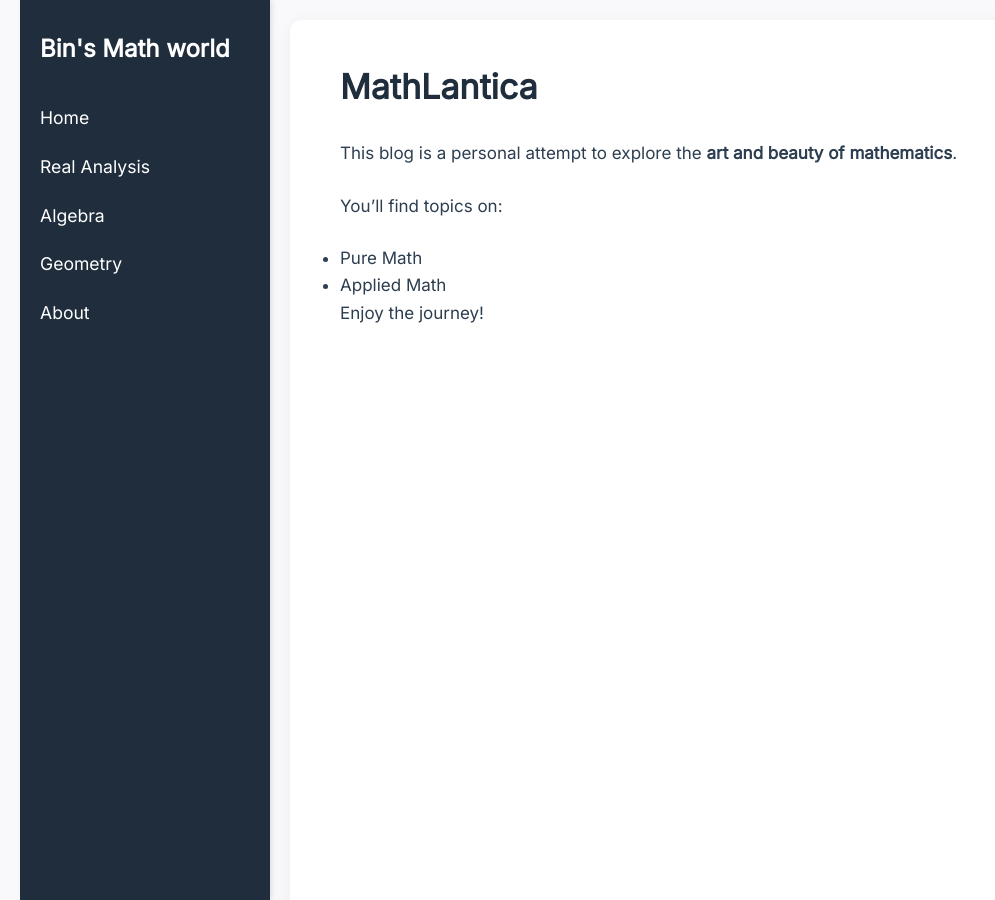
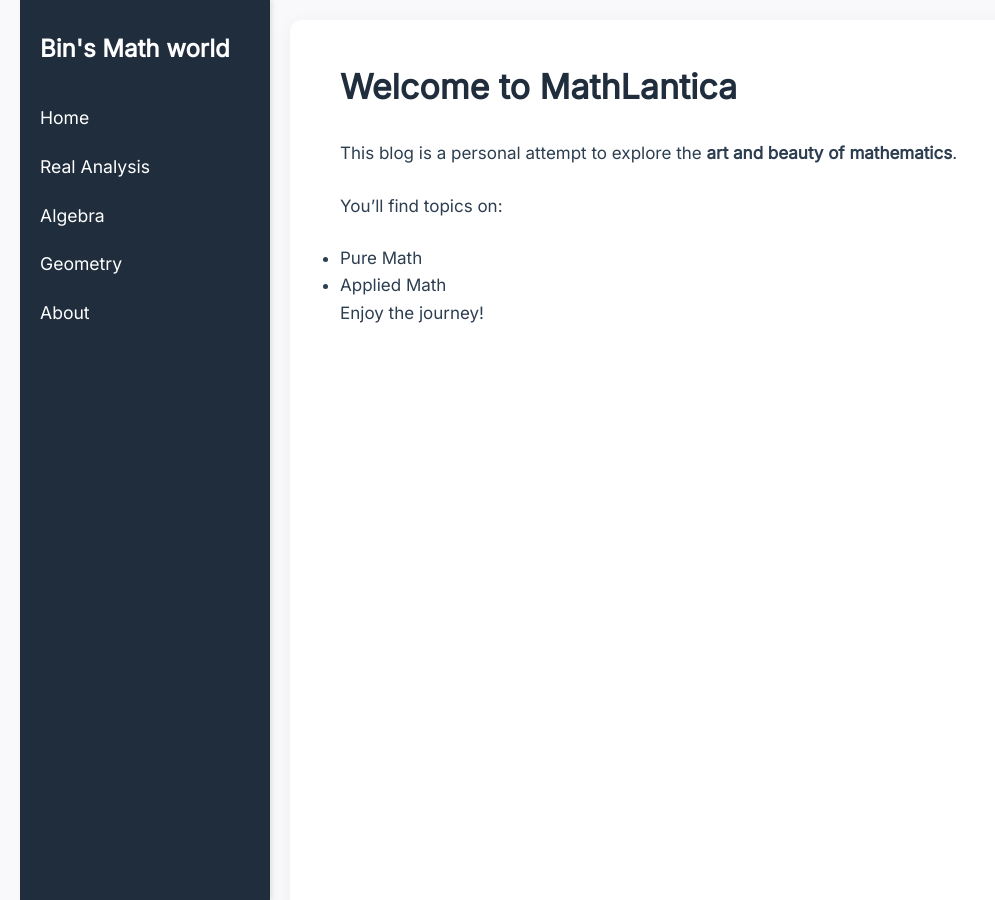
Before and after one commit to GitDisciplined/GitDisciplined.github.io, a Jekyll site: the page built from index.md, in a window 1280 px wide and 900 px high. Shown: the whole window, without its empty margins (0-995 px from the left). Built offline with Jekyll 4.4.1, drawn with Linux system fonts in a browser that asks for light colours.

Commit message:
Update index.md

```diff
--- a/index.md
+++ b/index.md
@@ -3,7 +3,7 @@ layout: default
 title: "Welcome"
 ---
 
-# MathLantica
+# Welcome to MathLantica
 
 This blog is a personal attempt to explore the **art and beauty of mathematics**.
 
@@ -13,4 +13,5 @@ You'll find topics on:
 - Applied Math
 
 
+
 Enjoy the journey!
```
